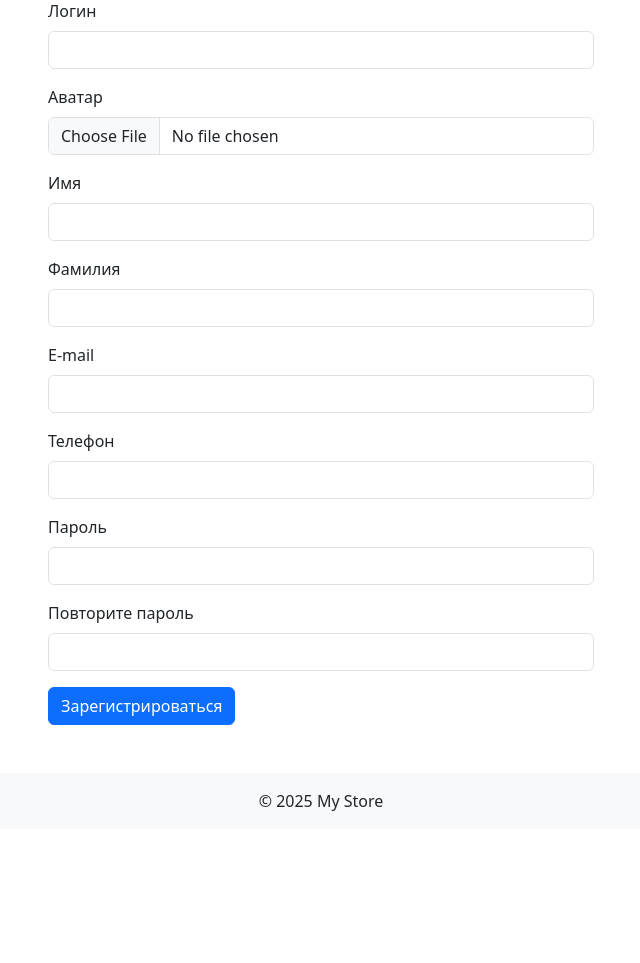
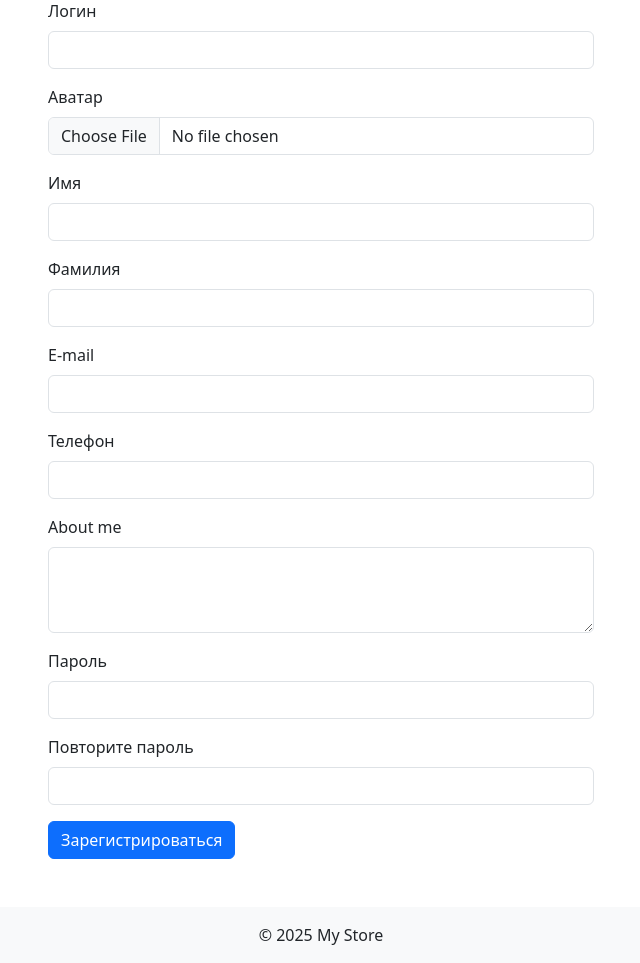
Before and after one commit to NikitaDid/ecommerce-store, a Django app: page /user/register/ in a window 1280 px wide. Shown: the part 172-1135 px from the top of the page, without its empty margins (319-959 px from the left). Before the commit the page ends 983 px from the top, so only its background shows below. Run offline with Django 4.2, Linux system fonts and the light colour scheme.

Commit message:
About me field

```diff
--- a/apps/user/admin.py
+++ b/apps/user/admin.py
@@ -11,7 +11,7 @@ admin.site.unregister(Group)
 class UserAdmin(UserAdmin):
     fieldsets = (
         (None, {"fields": ("username", "password")}),
-        (_("Personal info"), {"fields": ("first_name", "last_name", "email", "phone", "image_tag", "image")}),
+        (_("Personal info"), {"fields": ("first_name", "last_name", "email", "phone", "image_tag", "image", "about")}),
         (
             _("Permissions"),
             {
--- a/apps/user/forms.py
+++ b/apps/user/forms.py
@@ -30,4 +30,4 @@ class RegisterForm(forms.ModelForm):
 
     class Meta:
         model = User
-        fields = ['username', 'image', 'first_name', 'last_name', 'email', 'phone', 'password', 'password_confirm']
+        fields = ['username', 'image', 'first_name', 'last_name', 'email', 'phone', 'about','password', 'password_confirm']
--- a/apps/user/models.py
+++ b/apps/user/models.py
@@ -21,6 +21,7 @@ class User(AbstractUser):
         source='image',
         processors=[ResizeToFill(200, 200)]
     )
+    about = models.TextField(verbose_name='About me', null=True, blank=True)
 
     # Why is it kostil
     def image_tag_thumbnail(self):
--- a/template/user/login.html
+++ b/template/user/login.html
@@ -18,7 +18,7 @@
     <form method="POST" action="">
         {% csrf_token %}
 
-        <input type="text" name="username" placeholder="Apple ID" required
+        <input type="text" name="username" placeholder="Username" required
                style="width: 100%; padding: 14px; margin-bottom: 15px;
                border: 1px solid #d2d2d7; border-radius: 12px; font-size: 1rem;
                outline: none; transition: 0.2s;">
--- a/template/user/register.html
+++ b/template/user/register.html
@@ -38,6 +38,10 @@
                     <input type="text" class="form-control" id="phone" name="phone" required>
                 </div>
                 <div class="mb-3">
+                    <label for="phone" class="form-label">About me</label>
+                    <textarea name="about" id="about" cols="30" rows="3" class="form-control"></textarea>
+                </div>
+                <div class="mb-3">
                     <label for="password" class="form-label">Пароль</label>
                     <input type="password" class="form-control" id="password" name="password">
                 </div>
```
Also changed, not shown: apps/user/migrations/0003_user_about.py (added).
